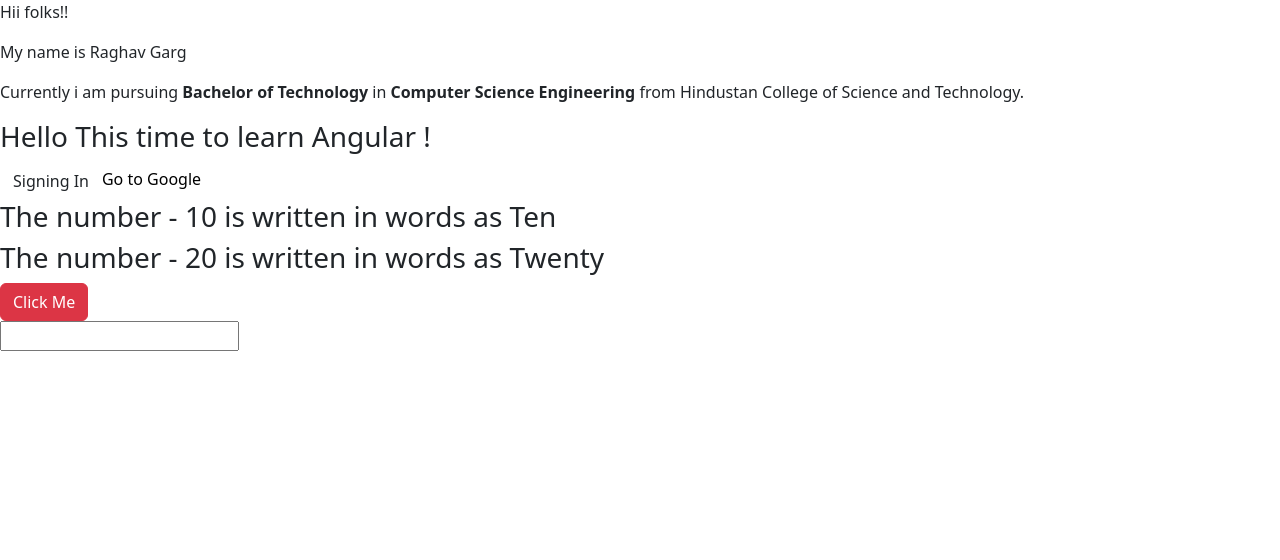
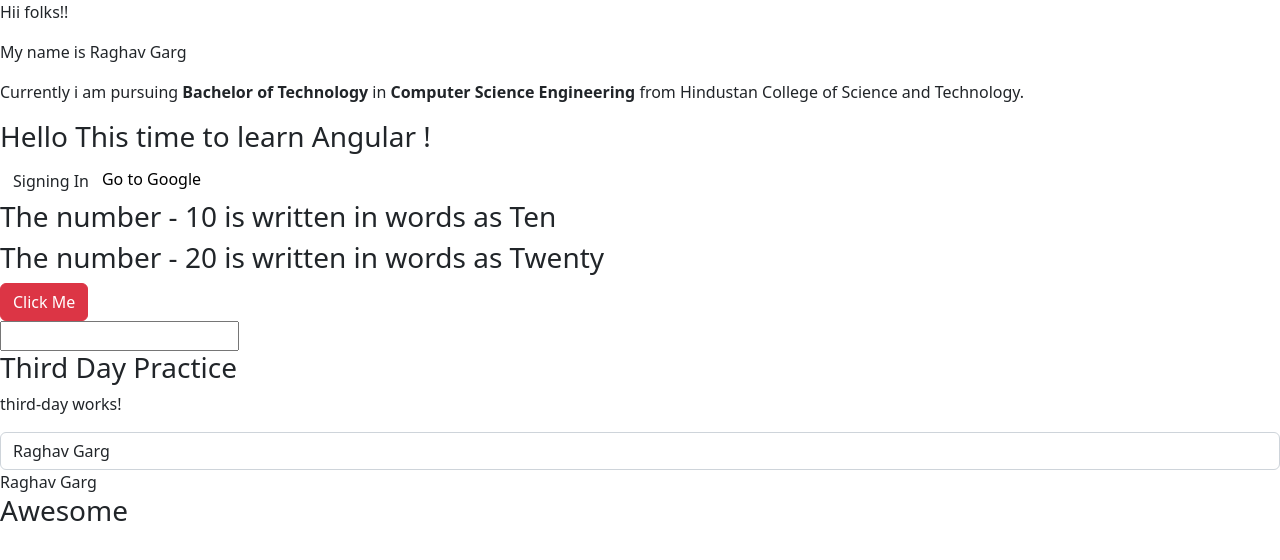
Before and after one commit to grraghav120/AngularLearning, an Angular app: page / in a window 1280 px wide. Shown: the top 560 px of the page. Built offline with nearby package versions, Linux system fonts and the light colour scheme.

Commit message:
TwoWayBinding

```diff
--- a/src/app/app.component.html
+++ b/src/app/app.component.html
@@ -6,3 +6,6 @@
 
 <!-- For day 2 -->
 <app-second-day></app-second-day>
+
+<!-- For day 3 -->
+<app-third-day></app-third-day>
--- a/src/app/third-day/third-day.component.html
+++ b/src/app/third-day/third-day.component.html
@@ -1,2 +1,8 @@
-<!-- <p>third-day works!</p> -->
-<input type="text" placeholder="Enter Your Name" [(ngModel)]="server">
+<h3>Third Day Practice</h3>
+<p>third-day works!</p>
+<!-- 03 day FormsModule -->
+<!-- <form> -->
+  <input type="text" placeholder="Enter Your Name" [(ngModel)]="server" class="form-control"/>
+<!-- </form> -->
+<div>{{ server }}</div>
+<h3>Awesome</h3>
--- a/src/app/third-day/third-day.component.ts
+++ b/src/app/third-day/third-day.component.ts
@@ -6,5 +6,6 @@ import { Component } from '@angular/core';
   styleUrls: ['./third-day.component.css'],
 })
 export class ThirdDayComponent {
-  server: string = '';
+  server: string = 'Raghav Garg';
+  constructor(){}
 }
```
Also changed, not shown: src/app/second-day/second-day.component.html (+8 -0 lines).
